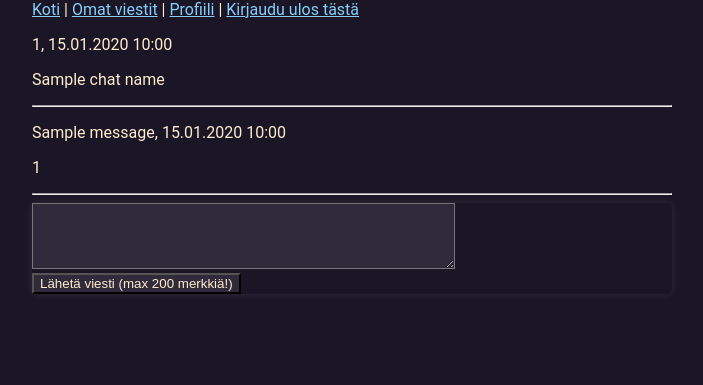
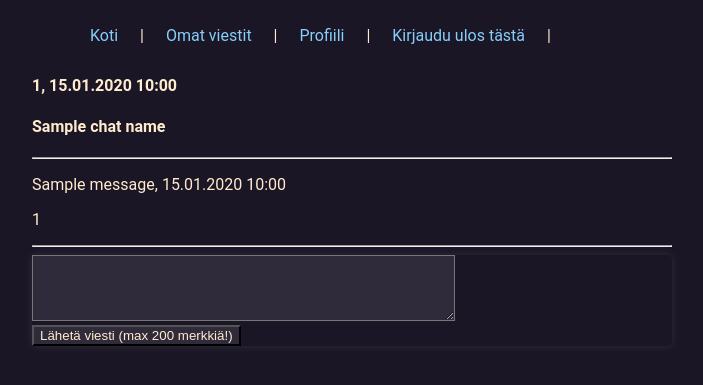
Before and after one commit to knoooa/web-projekti, a Flask app: template templates/chats.html in a window 1280 px wide. Shown: the top 385 px of the page, without its empty margins (288-991 px from the left). Run offline with Flask 3, Linux system fonts and the light colour scheme; the template is opened without the code that fills it: most values are stand-ins (such as "Sample title", 1, 10 or a date in 2020).

Commit message:
modified main.css and added better navigation

```diff
--- a/static/assets/main.css
+++ b/static/assets/main.css
@@ -11,11 +11,55 @@ nav li {
     padding: 0 .5em;
 }
 
+nav ul {
+    list-style-type: none;
+    margin: 0;
+    padding: 0;
+}
+
+nav ul li {
+    display: inline;
+}
+
+nav ul li a {
+    display: block;
+    padding: 10px;
+    text-decoration: none;
+    color: black;
+}
+
+nav ul li a:hover {
+    background-color: #1f0e3a5d;
+};
+
+.horizontal-nav ul {
+    list-style-type: none;
+    margin: 0;
+    padding: 0;
+}
+
+.horizontal-nav ul li {
+    display: inline-block;
+    padding: 0 .5em;
+}
+
+.horizontal-nav ul li a {
+    display: block;
+    padding: 10px;
+    text-decoration: none;
+    color: lightskyblue;
+}
+
+.horizontal-nav ul li a:hover {
+    /*background-color: rgb(47, 20, 82); */
+    color: #1976d2;
+}
+
 h1 {
-    color: blanchedalmond; /* Otsikon tekstiväri */
-    font-size: 36px; /* Otsikon fonttikoko */
-    text-align: center; /* Keskitä otsikko */
-    text-shadow: 2px 2px 4px #000; /* Lisää varjostus otsikkoon */
+    color: blanchedalmond;
+    font-size: 36px;
+    text-align: center;
+    text-shadow: 2px 2px 4px #000;
 }
 
 form {
@@ -38,10 +82,6 @@ input:hover {
     color: #1976d2;
 }
 
-textarea:hover {
-    color: #1976d2;
-}
-
 a:link {
     color: lightskyblue;
 }
--- a/templates/chats.html
+++ b/templates/chats.html
@@ -6,14 +6,19 @@
 </head>
 
 <body>
-    <a href="{{ url_for('welcome') }}">Koti</a> |
-    <a href="{{ url_for('my_messages') }}">Omat viestit</a> |
-    <a href="{{ url_for('chats') }}">Profiili</a> |
-    <a href="{{ url_for('index') }}">Kirjaudu ulos tästä</a>
+    <div class="horizontal-nav">
+        <ul>
+            <li><a href="{{ url_for('welcome') }}">Koti</a></li> |
+            <li><a href="{{ url_for('my_messages') }}">Omat viestit</a></li> |
+            <li><a href="{{ url_for('chats') }}">Profiili</a></li> |
+            <li><a href="{{ url_for('index') }}">Kirjaudu ulos tästä</a></li> |
+        </ul>
 
-    <p><span>{{ user_id }}, {{ created_at.strftime("%d.%m.%Y %H:%M") }}</span></p>
+    </div>
 
-    <p></p>{{ chat_name }}</p>
+    <h4><span>{{ user_id }}, {{ created_at.strftime("%d.%m.%Y %H:%M") }}</span></h4>
+
+    <h4>{{ chat_name }}</h4>
     <hr>
     {% for message in msgs %}
         <p><span >{{ message[1] }}, {{ message.sent_at.strftime("%d.%m.%Y %H:%M") }}</span></p>    <p>{{ message[0] }}</p>
--- a/templates/index.html
+++ b/templates/index.html
@@ -10,7 +10,7 @@
     <h1>Sovellus</h1>
   </div>
 
-    <p>Kirjaudu sisään:</p>
+    <h3>Kirjaudu sisään:</h3>
     <form action="/login" method="POST">
         <p>Tunnus:<br>
         <input type="text" name="username"></p>
```
Also changed, not shown: templates/my_messages.html (+8 -3 lines), templates/register.html (+6 -1 lines), templates/topic_chats.html (+9 -4 lines), templates/welcome.html (+10 -6 lines).
